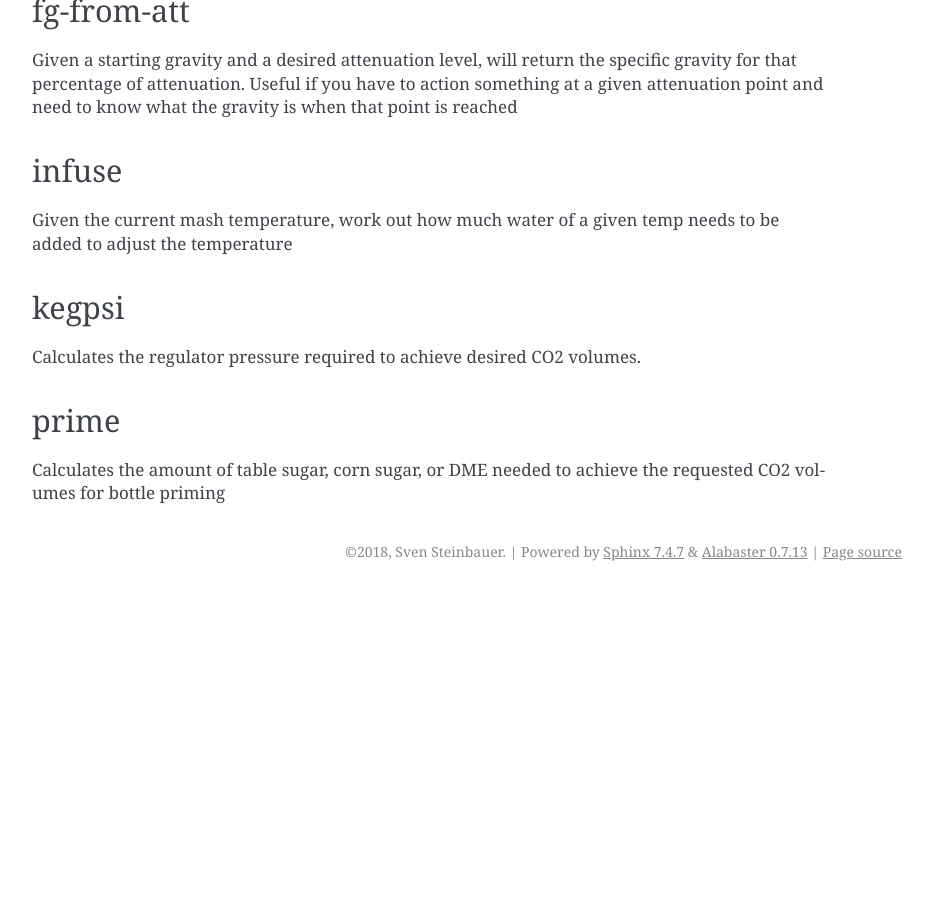
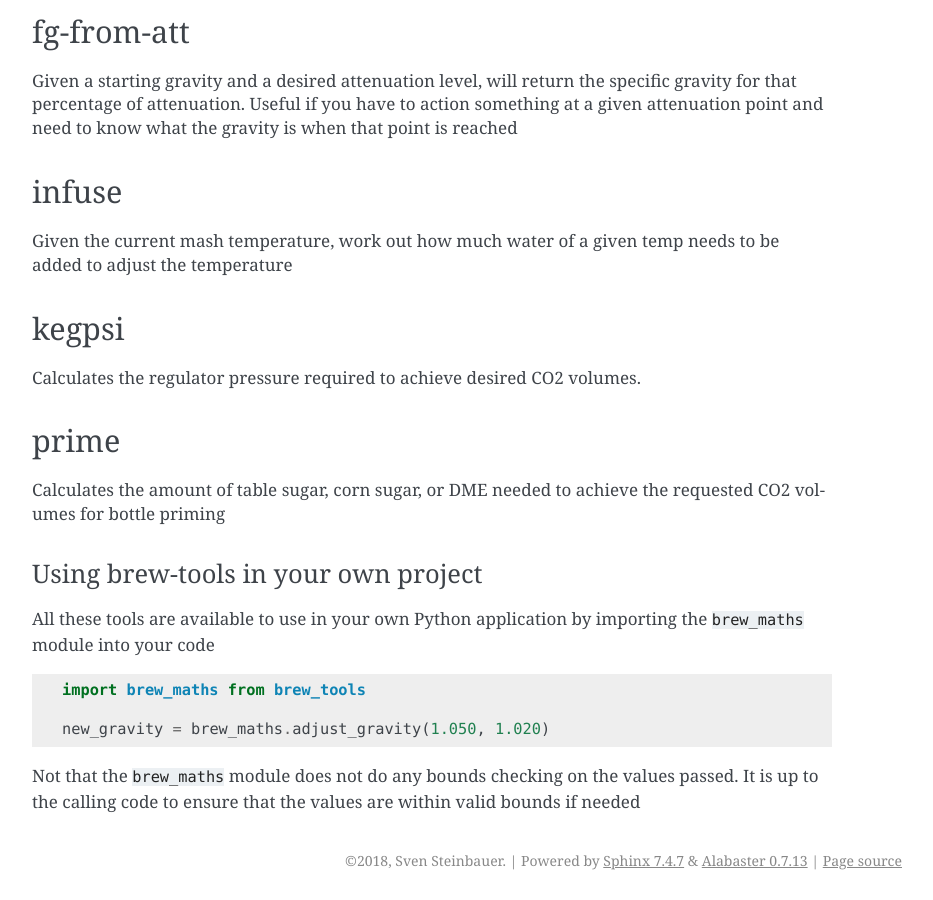
Before and after one commit to Svenito/brew-tools, a Sphinx documentation site: the page built from docs/features.rst, in a window 1280 px wide and 900 px high, scrolled down 1531 px. Shown: the whole window, without its empty margins (338-1271 px from the left). Built offline with Sphinx 7.4.7, drawn with Linux system fonts in a browser that asks for light colours; before the commit the page ends 2122 px from its top, so only the background shows below that; some of the changed text lies outside the part shown.

Commit message:
Flesh out the docs
Add information on using brew_maths in other modules

```diff
--- a/docs/features.rst
+++ b/docs/features.rst
@@ -33,6 +32,7 @@ Brew Tools comes with the following tools (from the help)
     kegpsi          Calculates the regulator pressure required to achieve...
     prime           Calculates the amount of table sugar, corn sugar, or DME...
 
+The full command descriptions are below
 
 abv
 ###
@@ -86,3 +86,18 @@ prime
 #####
 
 Calculates the amount of table sugar, corn sugar, or DME needed to achieve the requested CO2 volumes for bottle priming
+
+Using brew-tools in your own project
+====================================
+
+All these tools are available to use in your own Python application by
+importing the ``brew_maths`` module into your code
+
+.. code:: Python
+
+  import brew_maths from brew_tools
+
+  new_gravity = brew_maths.adjust_gravity(1.050, 1.020)
+
+Not that the ``brew_maths`` module does not do any bounds checking on the values
+passed. It is up to the calling code to ensure that the values are within valid bounds if needed
--- a/docs/install.rst
+++ b/docs/install.rst
@@ -19,4 +19,4 @@ If you are planning to work on it, you can use `poetry <https://python-poetry.or
     $> poetry shell
     $> poetry install
 
-Alternatively you can use the tried and tested virtualenv and local install method too.
+Alternatively you can use the virtualenv and local install method too.
--- a/pyproject.toml
+++ b/pyproject.toml
@@ -1,5 +1,5 @@
 [tool.poetry]
-name = "brew_tools"
+name = "brew-tools"
 version = "0.2.7"
 description = "Commandline tools for the homebrewer"
 authors = ["Sven <sven@unlogic.co.uk>"]
```
Also changed, not shown: other parts of docs/features.rst (+0 -1 lines), 1 other file.
